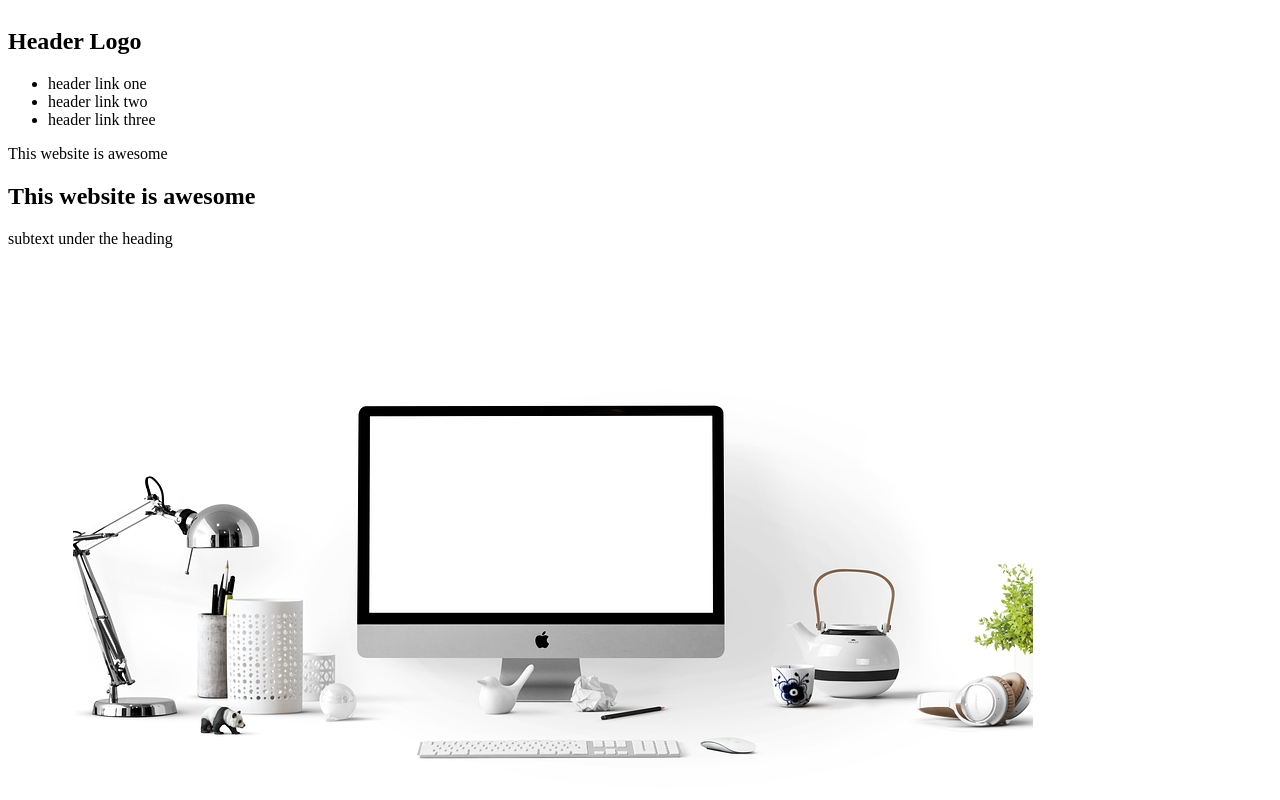
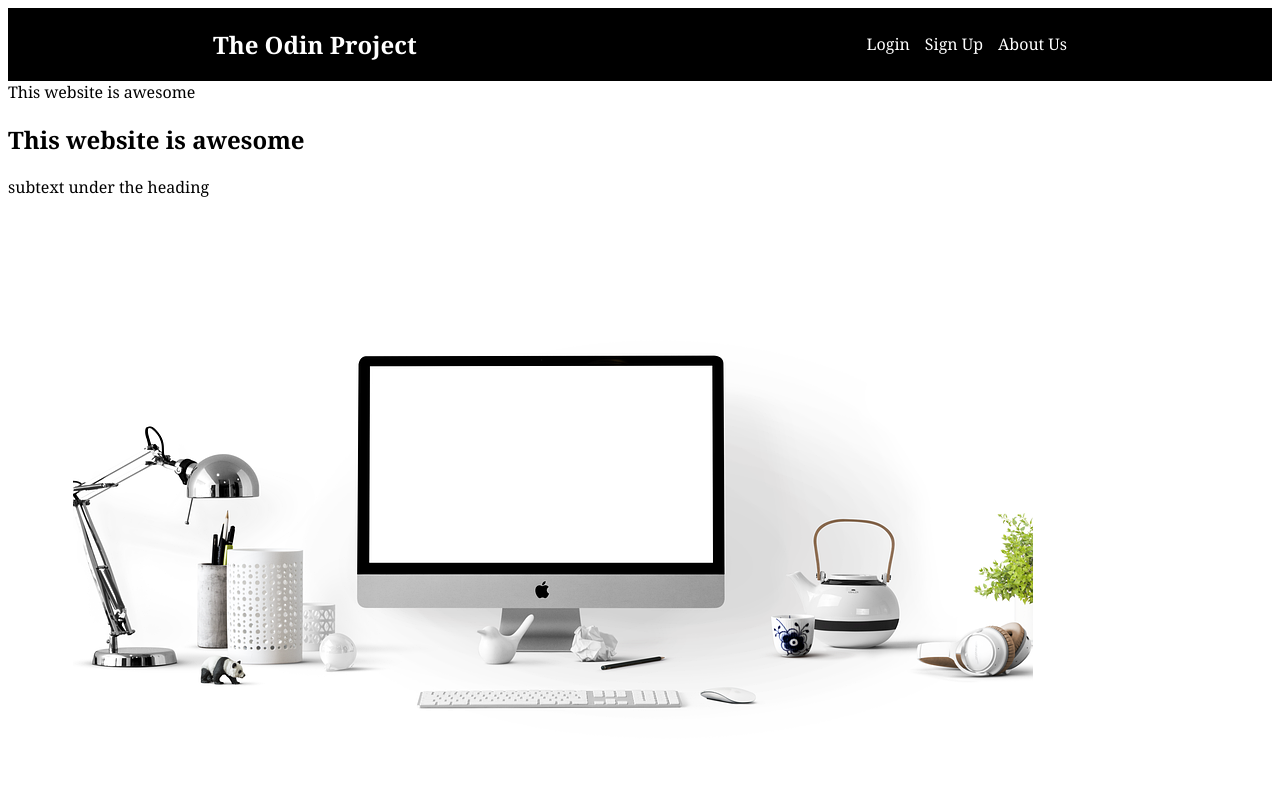
Before and after one commit to salmansheikhutk/landingpage, a plain HTML site: page index.html in a window 1280 px wide. Shown: the top 800 px of the page. Drawn offline with Linux system fonts and the light colour scheme.

Commit message:
Header CSS is complete.

```diff
--- a/index.html
+++ b/index.html
@@ -9,20 +9,25 @@
 </head>
 <body>
     <div class ="fullpage">
-        <div>
-            <h2>Header Logo</h2>
-            <ul>
-                <li>header link one</li>
-                <li>header link two</li>
-                <li>header link three</li>
+        <!-- Header -->
+        <div class = "header">
+            <h2>The Odin Project</h2>
+            <ul class = "header-buttons">
+                <li class="login">Login</li>
+                <li class ="signup">Sign Up</li>
+                <li class="aboutus">About Us</li>
             </ul>
         </div>
+
+        <!-- Message -->
         <div>This website is awesome
             <h2>This website is awesome</h2>
             <p>subtext under the heading</p>
             <button>Sign up</button>
             <img src="./images/computer.png">
         </div>
+
+        <!-- 4 images side by side -->
         <div>
             <h2>Some random information.</h2>
             <img src="./images/html.webp">
@@ -34,15 +39,21 @@
             <img src="./images/logo.png">
             <p>Some text under the image.</p>
         </div>
+
+        <!-- Quote: Done -->
         <div class="quote">
             <h2 class = "quote-header"><em>“The design is not just what it looks like and feels like. The design is how it works.”</em></h2>
             <h3 class = "quote-author"> — Steve Jobs</h3>
         </div>
+
+        <!-- Button and Text -->
         <div>
             <h3>Call to action! It's time!</h3>
             <p>Sign up for our product by clicking that buttom right over there!</p>
             <button>Sign Up</button>
         </div>
+
+        <!-- Footer: Done -->
         <div class="footer">
             <p>Copyright © The Odin Project 2021</p>
         </div>
--- a/styles.css
+++ b/styles.css
@@ -2,6 +2,7 @@
     display: flex;
     flex-direction: column;
     justify-content: space-between;
+    font-family:Cambria;
 }
 
 /* Footer */
@@ -33,3 +34,31 @@
     font-weight: lighter;
     color: black;
 }
+
+/* Header */
+.header {
+    display: flex;
+    justify-content: space-around;
+    background-color: black;
+    color: white;
+    font-family:Cambria;
+    font-weight: lighter;
+}
+
+ul {
+    list-style-type: none;
+
+}
+
+.header-buttons {
+    display: flex;
+    align-items: center;
+    gap: 15px;
+}
+
+.login:hover,
+.signup:hover,
+.aboutus:hover {
+    cursor: pointer;
+    color: grey;
+}
```
